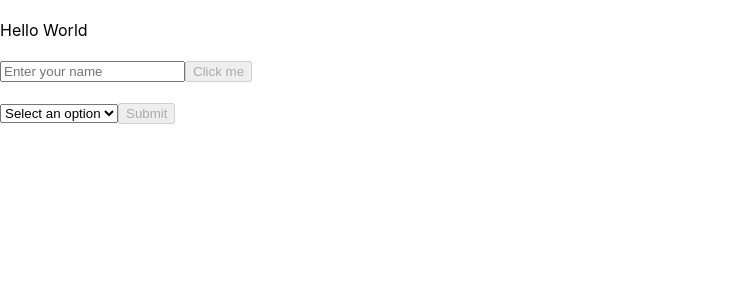
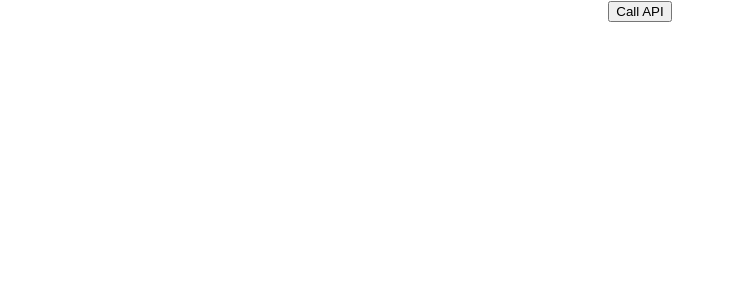
Before and after one commit to vishwakarmaranjeet/react-with-testing, a React (Create React App) app: page / in a window 1280 px wide. Shown: the top 300 px of the page, without its empty margins (0-735 px from the left). Built offline with nearby package versions, Linux system fonts and the light colour scheme.

Commit message:
API added

```diff
--- a/package.json
+++ b/package.json
@@ -5,6 +5,7 @@
   "dependencies": {
     "@sentry/react": "^7.73.0",
     "@sentry/tracing": "^7.73.0",
+    "axios": "^1.6.8",
     "react": "^18.2.0",
     "react-dom": "^18.2.0",
     "react-scripts": "5.0.1",
--- a/src/App.js
+++ b/src/App.js
@@ -1,16 +1,33 @@
+import React, { useEffect } from "react";
+import axios from 'axios';
 import "./App.css";
 import { Greet } from "./components/greet/greet";
 import InputBox from "./components/Input";
 import DropDown from "./components/DropDown";
 
 function App() {
+  const checkUserLogin = async () => {
+    try {
+      const response = await axios.post('https://vxpress.vijayant.in/integration/users/login.json', {
+          "user": {
+            "email": "ASHIRWAD_API",
+            "password": "123456",
+            // "consignment_type": "OUTOBOUND-TBB"
+          }
+      });
+      console.log(response.data);
+    } catch (err) {
+      console.log(err.message);
+    }
+  };
   return (
     <>
-      <br />
+      {/* <br />
       <Greet name="World" /> <br />
       <InputBox /> <br /><br />
-      <DropDown />
+      <DropDown /> */}
       <div className="App">
+      <button onClick={checkUserLogin}>Call API</button>
       </div>
     </>
   );
```
Also changed, not shown: 1 other file (tests, documents, lock files or other folders).
